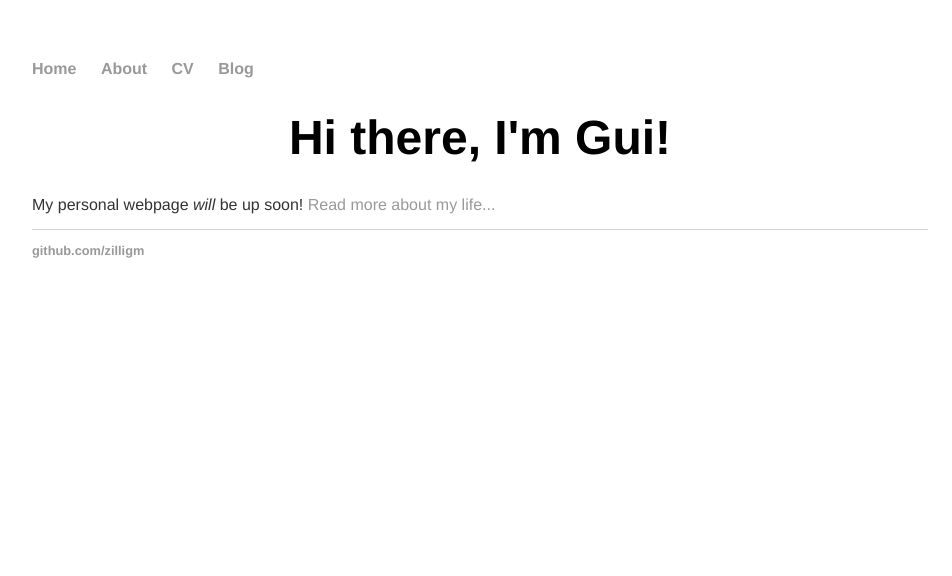
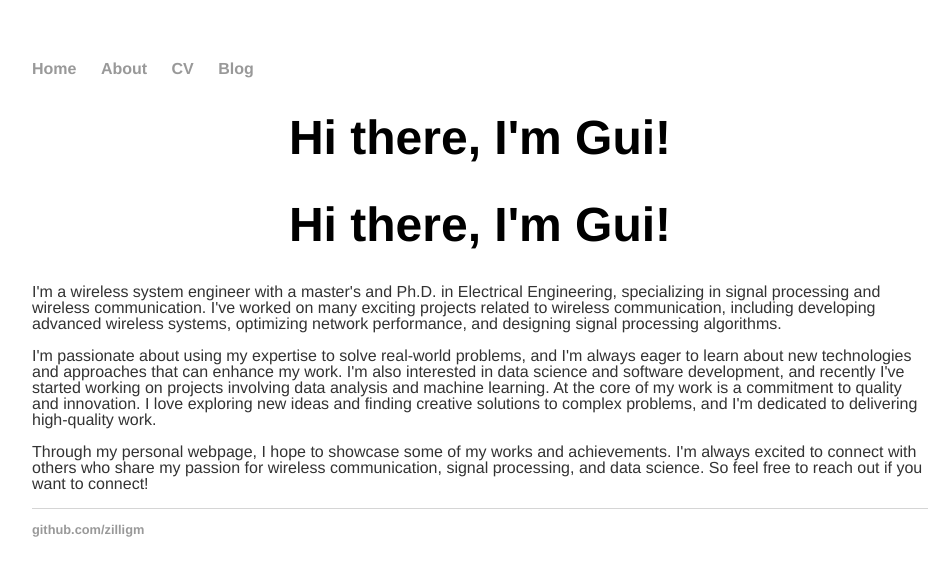
Before and after one commit to zilligm/zilligm.github.io, a Jekyll site: the page built from index.html, in a window 1280 px wide. Shown: the top 576 px of the page, without its empty margins (160-1112 px from the left). Built offline with Jekyll 4.4.1, drawn with Linux system fonts in a browser that asks for light colours.

Commit message:
Update index.html

```diff
--- a/index.html
+++ b/index.html
@@ -4,5 +4,18 @@
 ---
 <div class="blurb">
 	<h1>Hi there, I'm Gui!</h1>
-	<p>My personal webpage <em>will</em> be up soon! <a href="/about">Read more about my life...</a></p>
+	<h1>Hi there, I'm Gui!</h1>
+	<p>I'm a wireless system engineer with a master's and Ph.D. in Electrical Engineering, specializing in signal processing and wireless communication.
+     	   I've worked on many exciting projects related to wireless communication, including developing advanced wireless systems, optimizing network performance,
+	   and designing signal processing algorithms.
+	</p>
+  	<p>I'm passionate about using my expertise to solve real-world problems, and I'm always eager to learn about new technologies and approaches that can enhance
+	   my work.
+           I'm also interested in data science and software development, and recently I've started working on projects involving data analysis and machine learning.
+           At the core of my work is a commitment to quality and innovation. I love exploring new ideas and finding creative solutions to complex problems,
+	   and I'm dedicated to delivering high-quality work.
+	</p>
+  	<p>Through my personal webpage, I hope to showcase some of my works and achievements. I'm always excited to connect with others who share my passion for
+	   wireless communication, signal processing, and data science. So feel free to reach out if you want to connect!
+	</p>
 </div><!-- /.blurb -->
```
